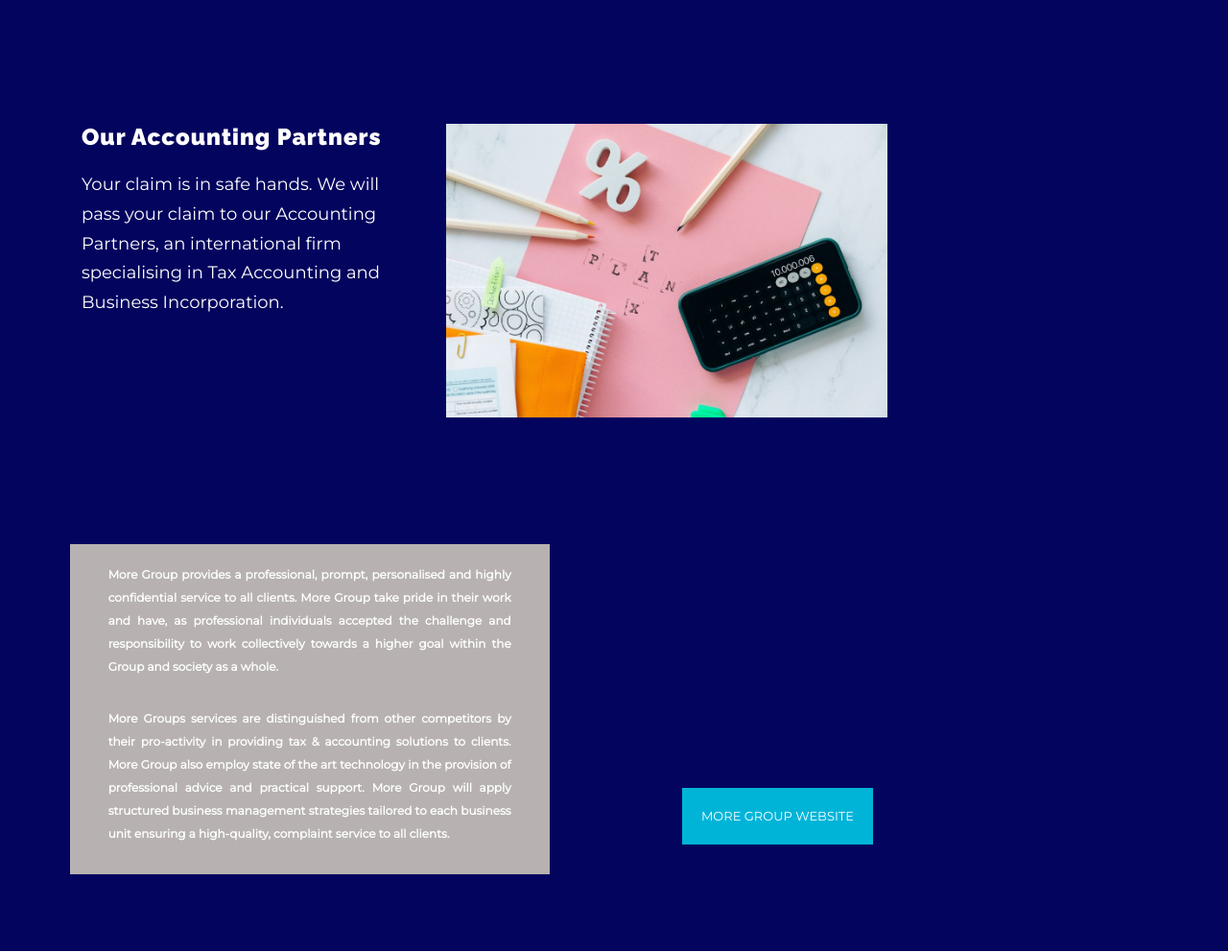
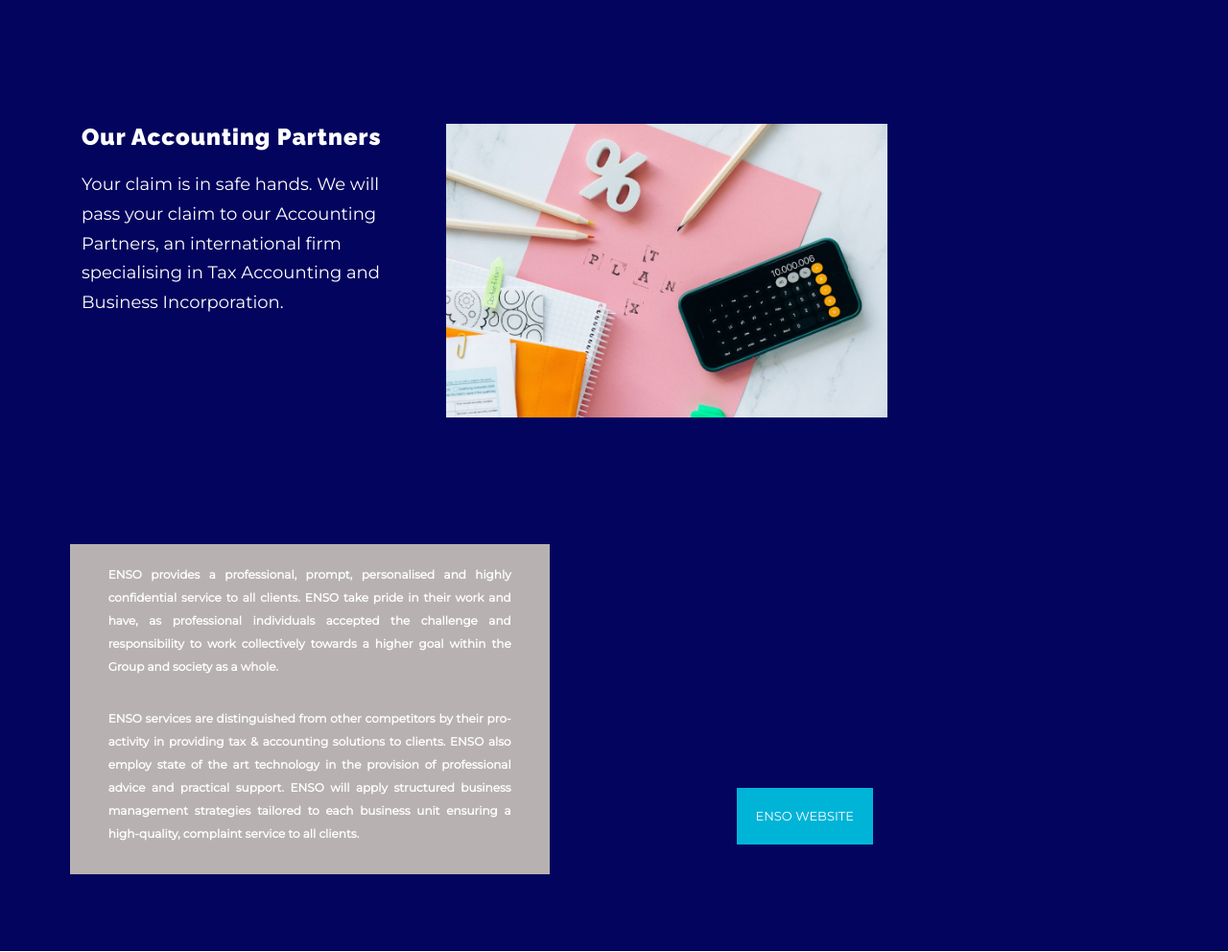
Before and after one commit to imposglobal/pheonixrnd, a CodeIgniter app: page /pheonixrnd/ in a window 1280 px wide. Shown: the part 1758-2750 px from the top of the page at 96% size. Run offline with CodeIgniter, Linux system fonts and the light colour scheme; some libraries are stand-ins or nearby versions; grey boxes are pictures that could not be loaded.

Commit message:
More group name replaced with enso

```diff
--- a/application/views/home.php
+++ b/application/views/home.php
@@ -265,9 +265,9 @@
                             </div>
                             <div class="image-stack__item image-stack_item-top-41">
                                 <p>
-                                    <b>More Group</b> provides a professional, prompt, personalised and highly confidential service to all clients. More Group take pride in their work and have, as professional individuals accepted the challenge and responsibility to work collectively towards a higher goal within the Group and society as a whole.
+                                    <b>ENSO</b> provides a professional, prompt, personalised and highly confidential service to all clients. ENSO take pride in their work and have, as professional individuals accepted the challenge and responsibility to work collectively towards a higher goal within the Group and society as a whole.
                                 </p>
-                                <p class="mt-30">More Groups services are distinguished from other competitors by their pro-activity in providing tax & accounting solutions to clients. More Group also employ state of the art technology in the provision of professional advice and practical support. More Group will apply structured business
+                                <p class="mt-30">ENSO services are distinguished from other competitors by their pro-activity in providing tax & accounting solutions to clients. ENSO also employ state of the art technology in the provision of professional advice and practical support. ENSO will apply structured business
                                     management strategies tailored to each business unit ensuring a high-quality, complaint service to all clients.</p>
                                 <!--<img src="<?php echo base_url(); ?>assets/img/Homepage/h-rectangle.png" alt="">-->
 
@@ -277,7 +277,7 @@
                         </div>
                     </div>
                     <div class="col-lg-9 col-md-9 mt--90">
-                    <a href="https://www.moregroup.com" target="_blank" class="btn more-web-btn flt-right">More Group Website</a>
+                    <a href="https://meetenso.co.uk/" target="_blank" class="btn more-web-btn flt-right">ENSO Website</a>
                     </div>
                 </div>
             </div>
```
